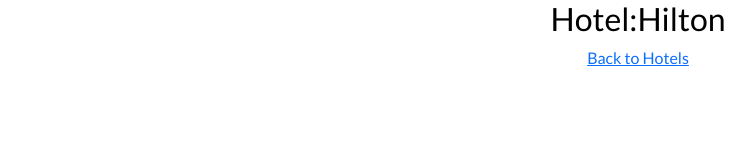
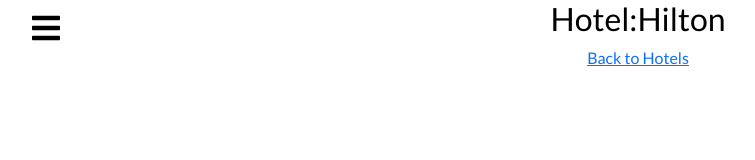
Before and after one commit to Yothu/reservify-front-end, a React (Create React App) app: page /hotels/1 in a window 1280 px wide. Shown: the top 160 px of the page, without its empty margins (2-757 px from the left). Built offline with nearby package versions, Linux system fonts and the light colour scheme.

Commit message:
Change cake icon to white, except in splash

```diff
--- a/src/components/Sidebar/Sidebar.jsx
+++ b/src/components/Sidebar/Sidebar.jsx
@@ -10,11 +10,13 @@
 function Navbar() {
   const [sidebar, setSidebar] = useState(false);
   const showSidebar = () => setSidebar(!sidebar);
+  const { pathname } = window.location;
+  const burgerColor = pathname === '/' ? '#FFF' : '#000';
 
   return (
     <>
       <IconContext.Provider value={{ color: '#FBBC05' }}>
-        <IconContext.Provider value={{ color: '#fff' }}>
+        <IconContext.Provider value={{ color: burgerColor }}>
           <div className={style.menu}>
             <FaIcons.FaBars onClick={showSidebar} />
           </div>
```
